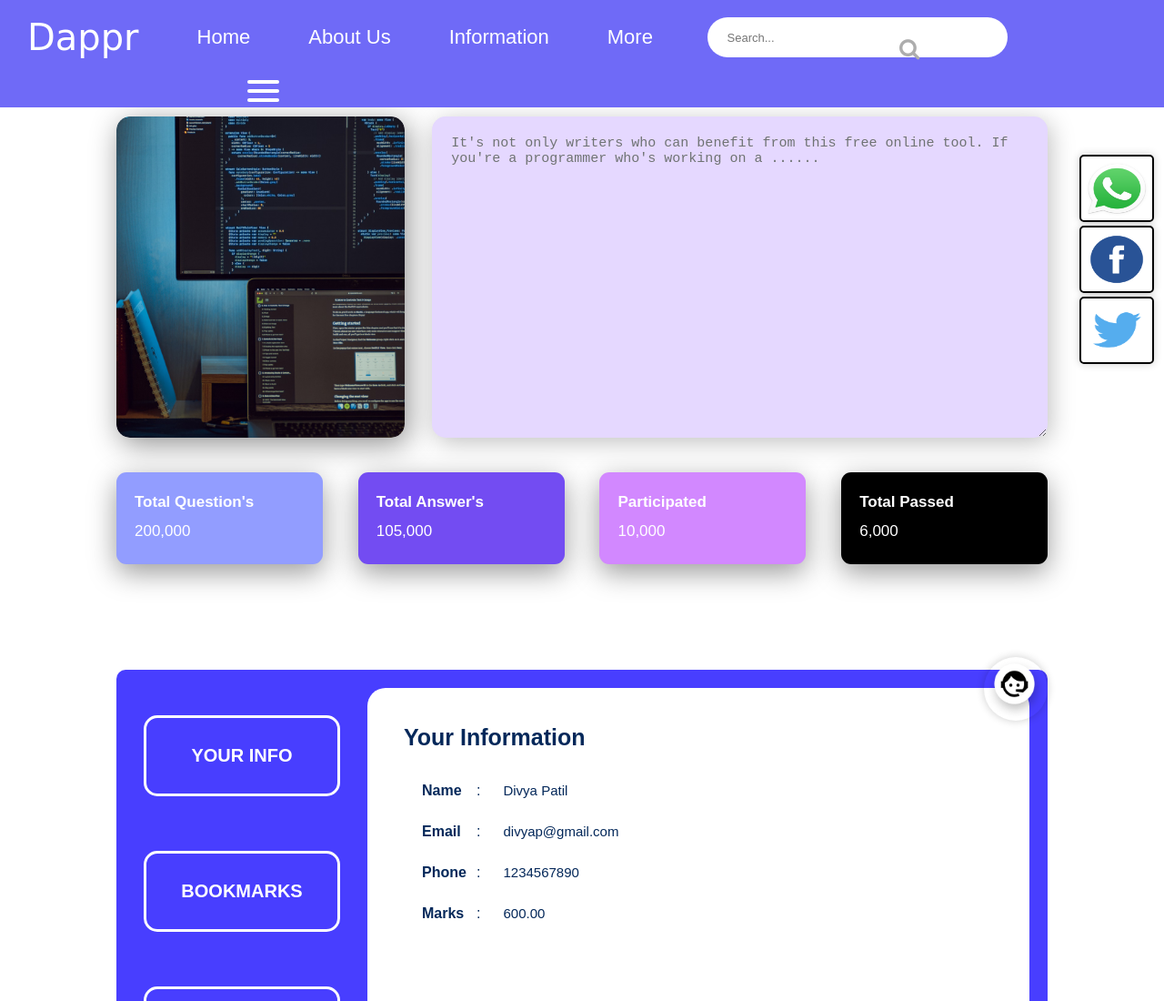
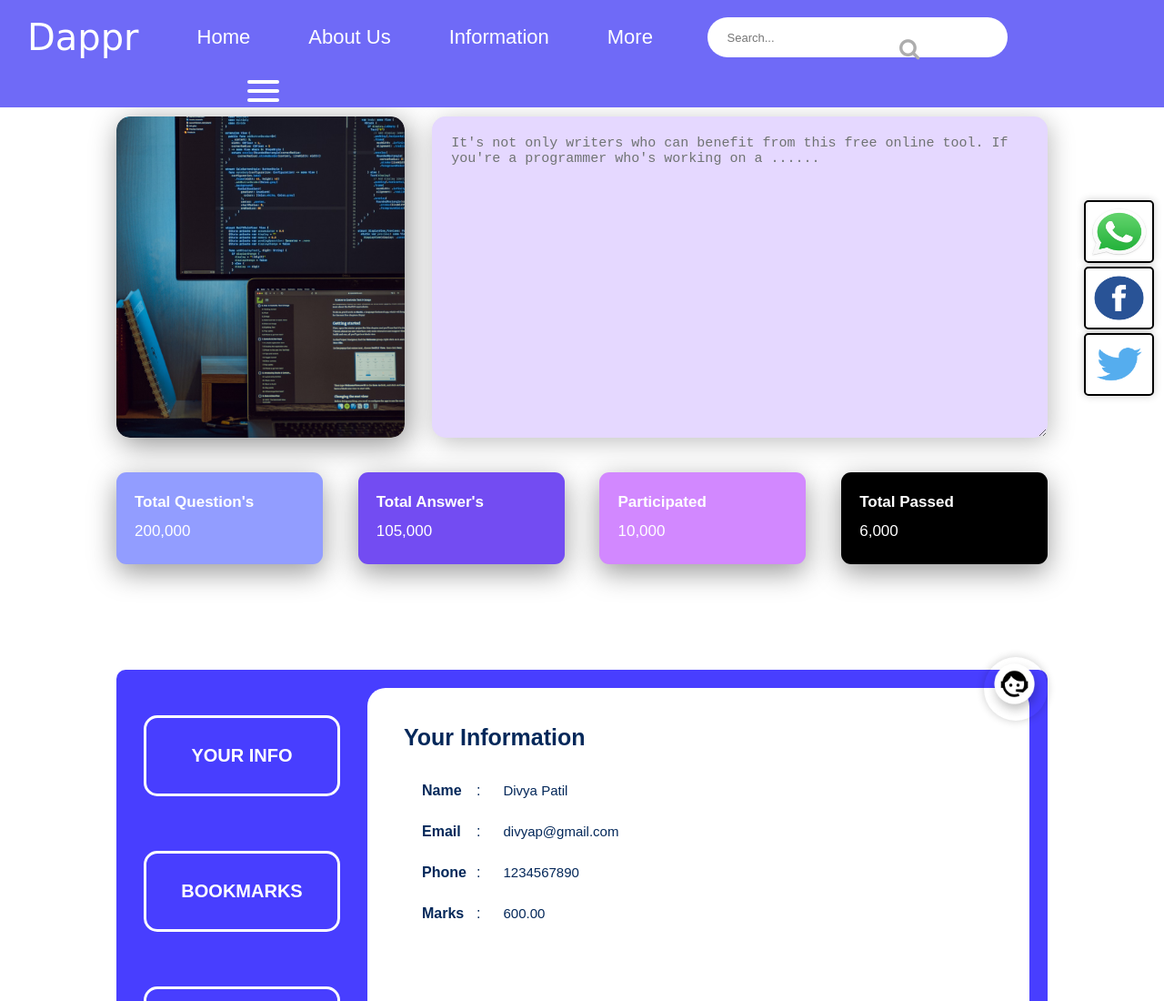
Before and after one commit to testgithubgtr/mini-project2, a plain HTML site: page Task 2/index.html in a window 1280 px wide. Shown: the top 1100 px of the page at 91% size. Drawn offline with Linux system fonts and the light colour scheme.

Commit message:
Update style.css

```diff
--- a/Task 2/style.css
+++ b/Task 2/style.css
@@ -250,9 +250,9 @@ textarea {
 
 .social-container {
     position: fixed;
-    bottom: 60%;
+    bottom: 55%;
     right: 1%;
-    height: 70px;
+    height: 65px;
     display: flex;
     justify-content: center;
     align-items: center;
```
